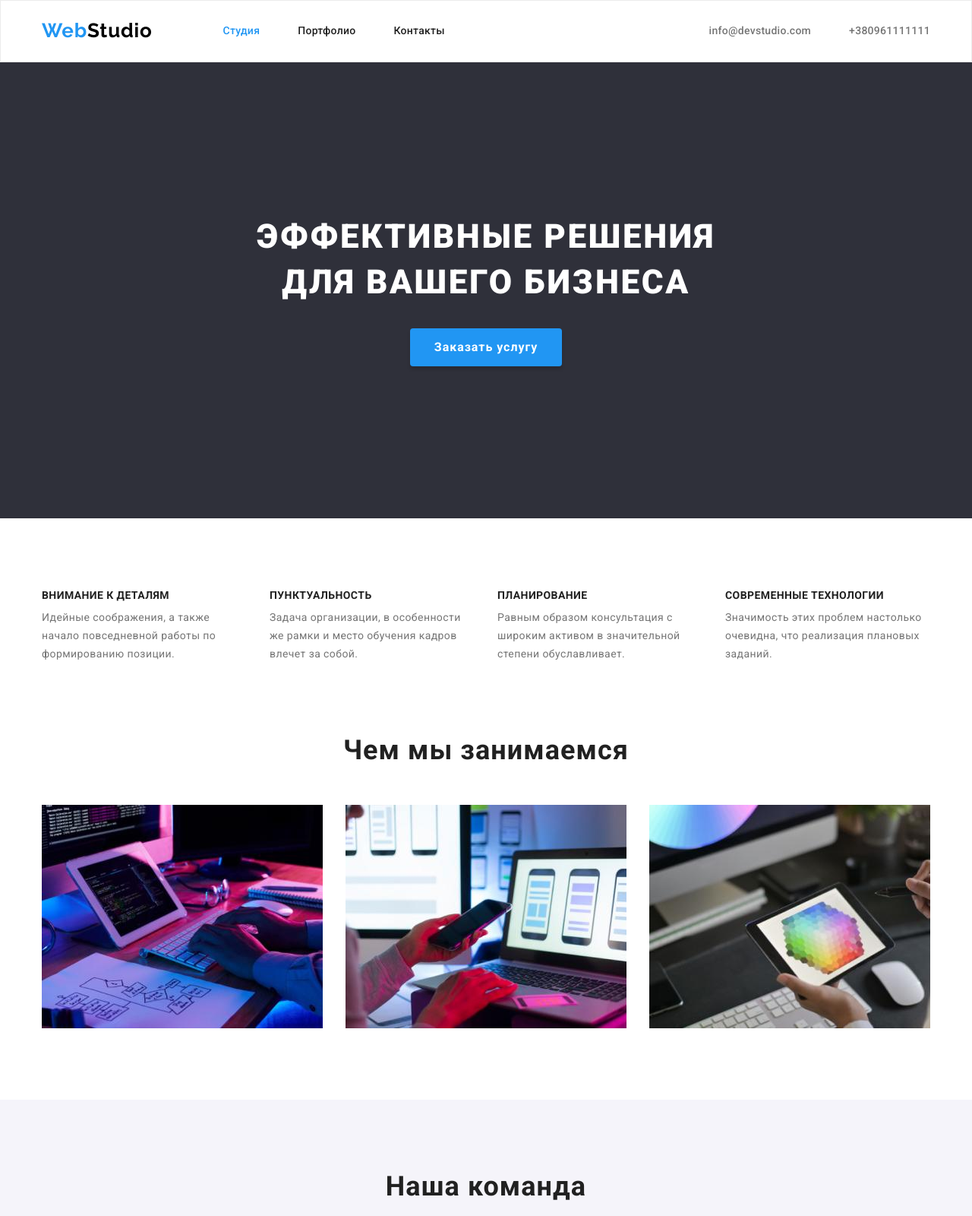
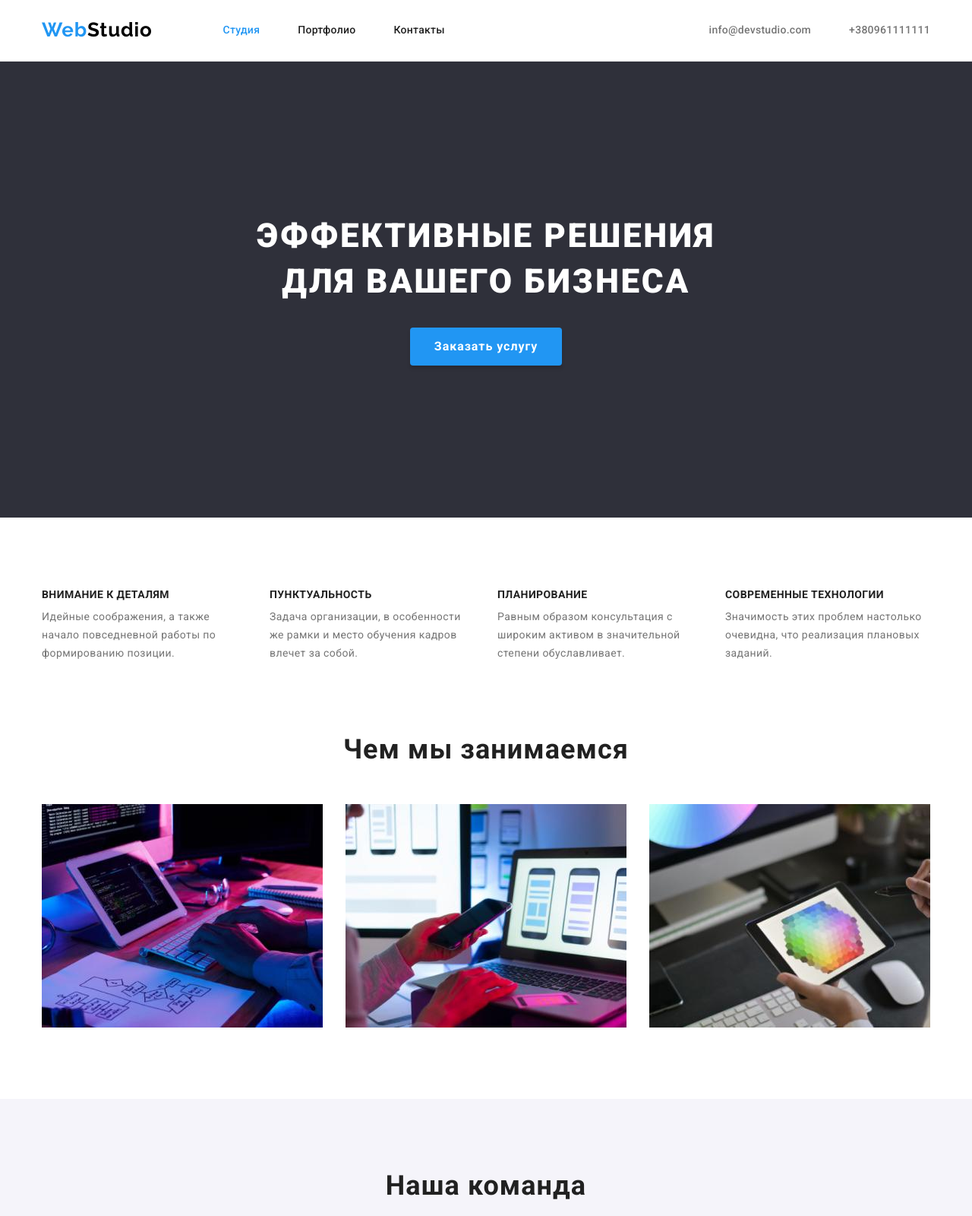
Before and after one commit to Gerta311/goit-markup-hw-03, a plain HTML site: page index.html in a window 1280 px wide. Shown: the top 1600 px of the page at 76% size. Drawn offline with nearby package versions, Linux system fonts and the light colour scheme.

Commit message:
Homework3

```diff
--- a/css/styles.css
+++ b/css/styles.css
@@ -219,6 +219,11 @@ img {
 }
 
 /*----------WORK----------*/
+.work {
+  display: flex;
+  align-items: center;
+  padding-bottom: 94px;
+}
 
 .work-title {
   font-weight: 700;
@@ -227,7 +232,7 @@ img {
   text-align: center;
   letter-spacing: 0.03em;
   color: #212121;
-  margin-top: 94px;
+
   margin-bottom: 50px;
 }
 .work-list {
@@ -355,7 +360,7 @@ img {
 .header {
   display: flex;
   align-items: center;
-  border: 1px solid #ececec;
+  border-bottom: 1px solid #ececec;
 }
 
 .header-list-portfolio {
@@ -409,10 +414,10 @@ img {
   display: flex;
   flex-wrap: wrap;
   justify-content: space-between;
+  row-gap: 30px;
 }
 .portfolio-item {
   background: #ffffff;
-  margin-bottom: 30px;
 }
 
 .portfolio-list-items li img {
@@ -442,6 +447,7 @@ img {
   line-height: 2;
   letter-spacing: 0.06em;
   color: #212121;
+  margin-bottom: 4px;
 }
 .portfolio-text {
   font-size: 16px;
--- a/index.html
+++ b/index.html
@@ -98,7 +98,10 @@
               </p>
             </li>
           </ul>
-
+        </div>
+      </section>
+      <section class="work">
+        <div class="container">
           <h2 class="work-title">Чем мы занимаемся</h2>
           <ul class="work-list list">
             <li class="work-item">
```
